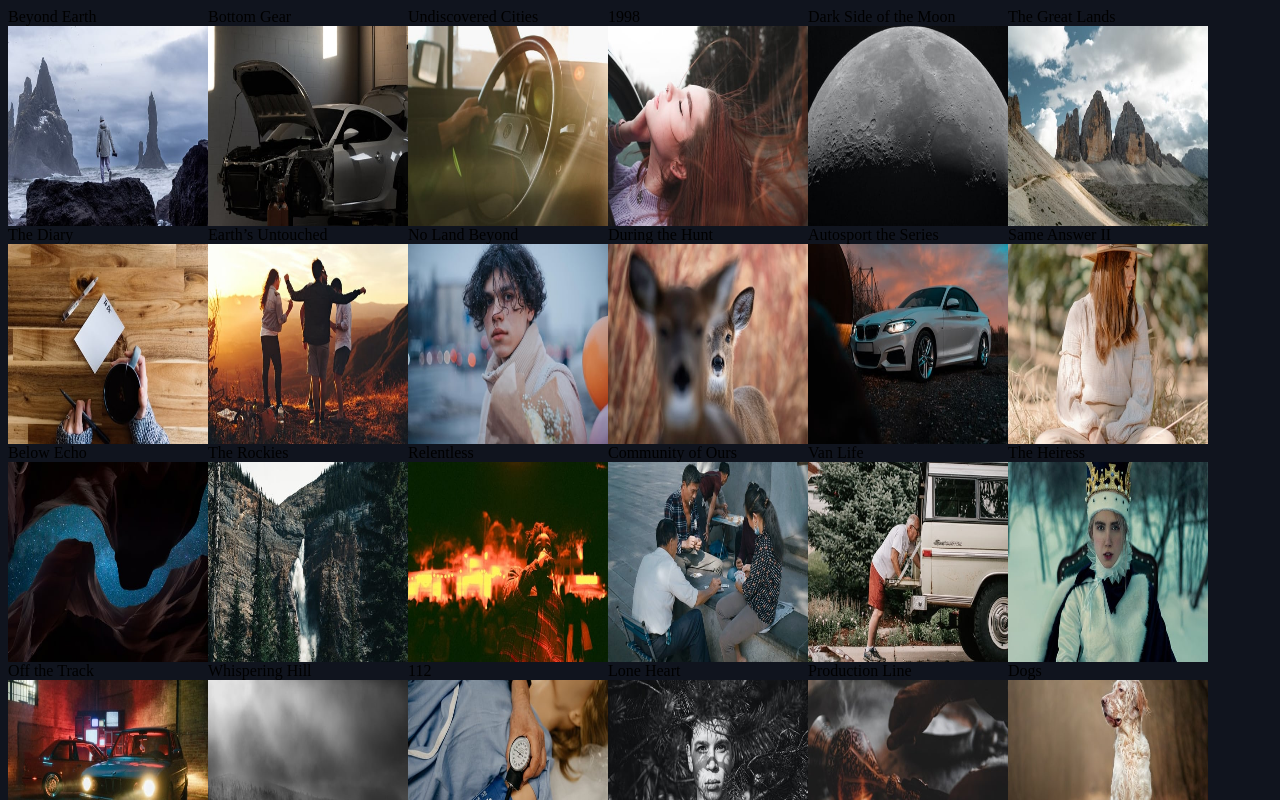
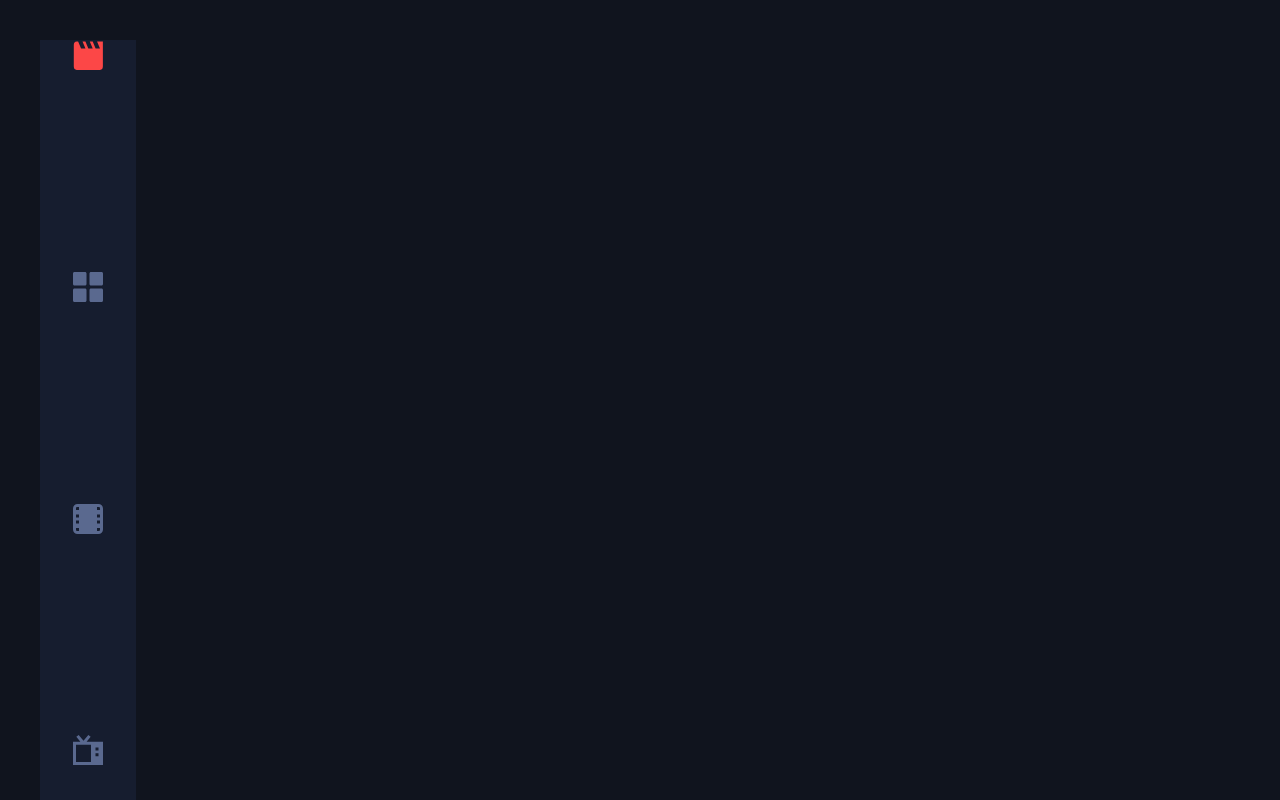
Before and after one commit to bugajewskam/netflix, a Next.js app: page / in a window 1280 px wide. Shown: the top 800 px of the page. Built offline with nearby package versions, Linux system fonts and the light colour scheme.

Commit message:
Add filterData

```diff
--- a/pages/index.tsx
+++ b/pages/index.tsx
@@ -1,33 +1,63 @@
 import type { NextPage } from "next";
 import Head from "next/head";
 import Image from "next/image";
-import { useEffect } from "react";
+import { useCallback, useEffect, useMemo } from "react";
 import { useState } from "react";
 import { getEnvironmentData } from "worker_threads";
 import { getData } from "../data";
 import styles from "../styles/Home.module.css";
 import { Item } from "../interface";
-import { ListItem } from "@mui/material";
+import { ListItem, useScrollTrigger } from "@mui/material";
+import Movies from "./components/Movies";
+import Filtering from "./components/Filtering";
 
 const Home: NextPage = () => {
-  const [data, setData] = useState<Item[]| []>([]);
+  type Category = "Movie" | "TV Series" | "";
+  const [data, setData] = useState<Item[] | []>([]);
+
+  const [category, setCategory] = useState<Category>("");
   useEffect(() => {
-    getData().then(result => setData(result));
+    getData().then((result) => setData(result));
   }, []);
 
+  const handleMovie = ()=>{
 
-console.log(data)
+    setCategory('Movie')
+  }
+  const handleSeries = ()=>{
+    setCategory('TV Series')
+  }
+  const handleData = ()=>{
+    setCategory('')
+  }
+  const filterData  = useMemo(() => {
+    if (data !== null) {
+      if (category === "Movie"){
+        return data.filter((item) => item.category === "Movie");
+      }
+      if (category === 'TV Series'){
+        return data.filter((item)=> item.category === "TV Series")
+      }
+      if(category ===''){
+        return data
+      }
+      return;
+    }
+  }, [category])
+  console.log(filterData)
+  console.log(category)
+  console.log(data);
   return (
-    <div className="container">
-{data?.map((move: Item )=>
-    <div className="move" key={move.title}>{move.title}
-    <Image src={`/${move.thumbnail.regular.large}`} alt={move.title}
-     width="200px"
-     height="200px"/>
-    </div>
-    )
-  }
-  </div>
+    <>
+      <div className="webside">
+        <div>
+          <Filtering handleMovie={handleMovie} handleSeries={handleSeries} handleData={handleData}/>
+        </div>
+        <div>
+          <Movies moviesOrSeries={filterData} />
+        </div>
+      </div>
+    </>
   );
 };
 
```
